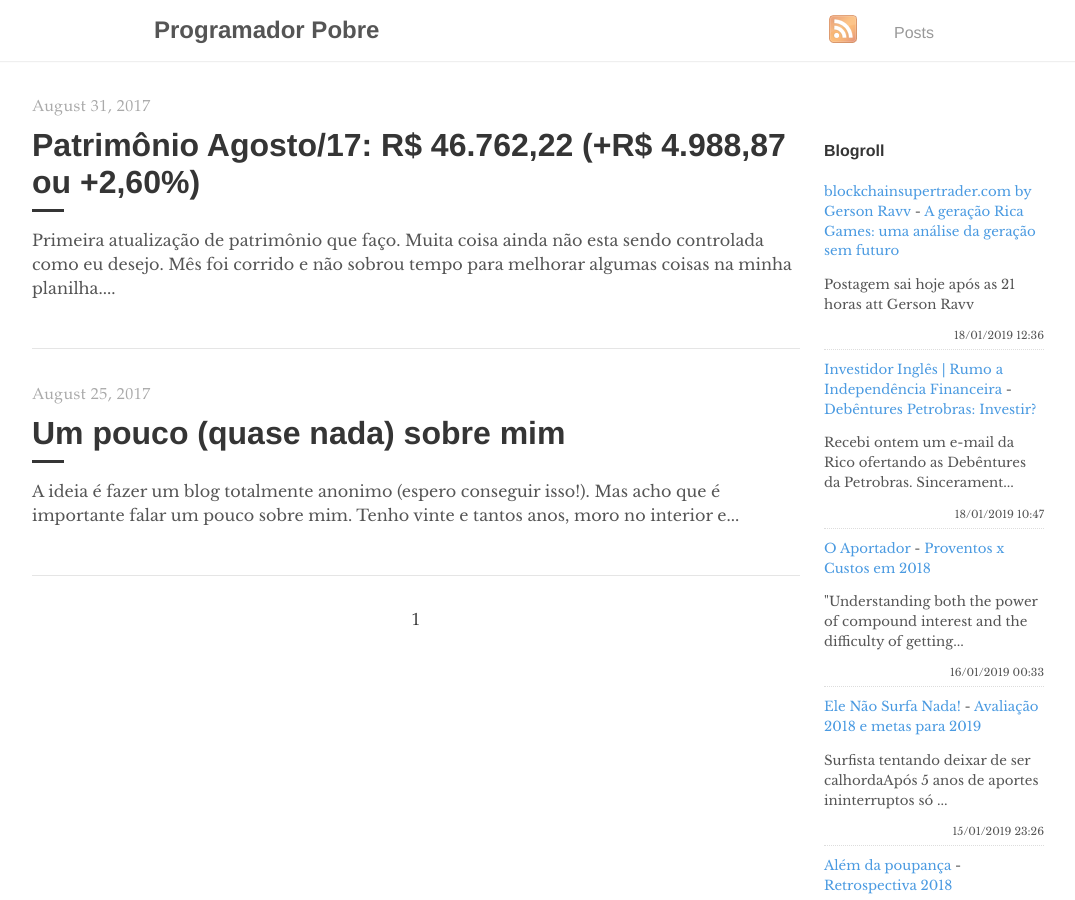
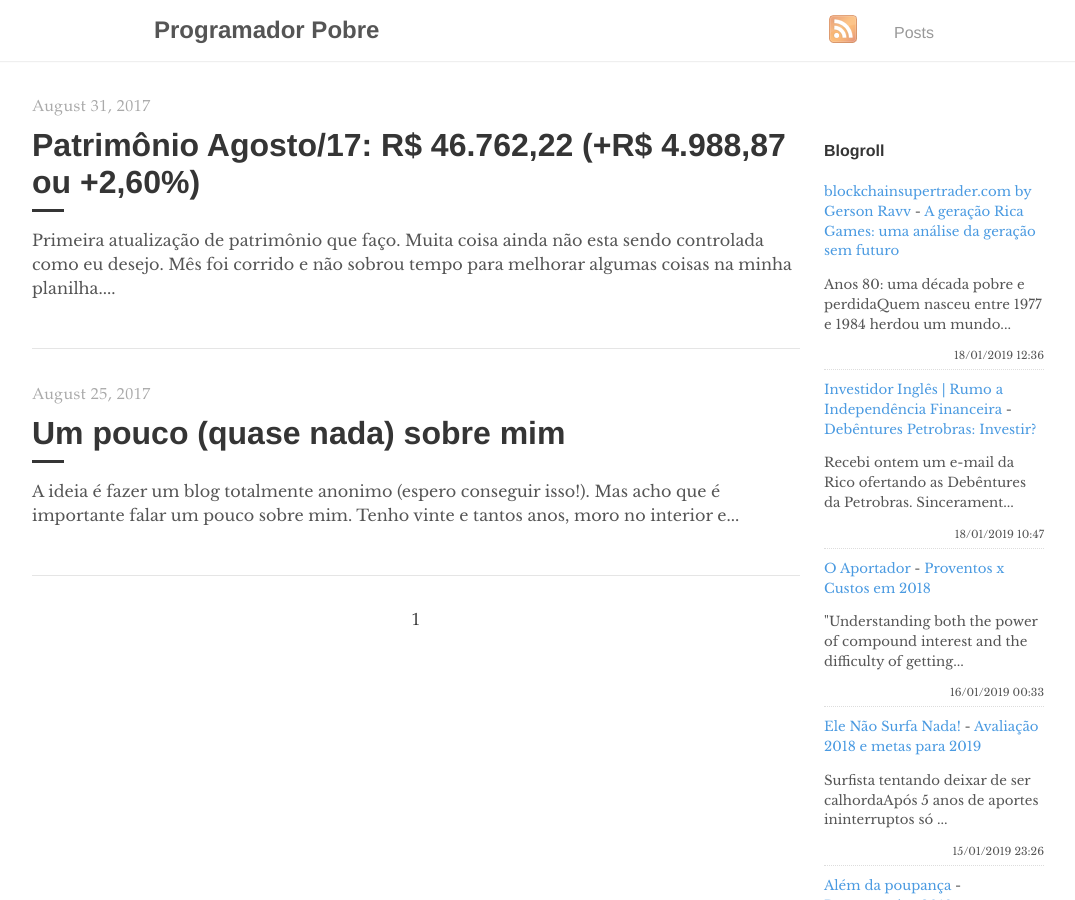
Before and after one commit to programadorpobre/programadorpobre.github.io, a Jekyll site: the page built from index.html, in a window 1280 px wide and 900 px high. Shown: the whole window, without its empty margins (96-1171 px from the left). Built offline with Jekyll 4.4.1, drawn with Linux system fonts in a browser that asks for light colours; the list of posts is cut into pages by our own code; comment, search, counter and statistics services are not loaded.

Commit message:
[ci skip] travis #532

```diff
--- a/_includes/feed-entries.html
+++ b/_includes/feed-entries.html
@@ -1,6 +1,6 @@
 <div class="feed-entry">
     <a class="feed-entry-site-name" href="http://www.blockchainsupertrader.com/">blockchainsupertrader.com by Gerson Ravv</a> - <a class="feed-entry-title" href="http://www.blockchainsupertrader.com/2019/01/a-geracao-rica-games-uma-analise-da.html">A geração Rica Games: uma análise da geração sem futuro</a>
-    <p class="feed-entry-summary">Postagem sai hoje após as 21 horas att Gerson Ravv</p>
+    <p class="feed-entry-summary">Anos 80: uma década pobre e perdidaQuem nasceu entre 1977 e 1984 herdou um mundo...</p>
     <time datetime="2019-01-18T12:36:00.002-02:00">18/01/2019 12:36</time>
 </div>
 <div class="feed-entry">
```
